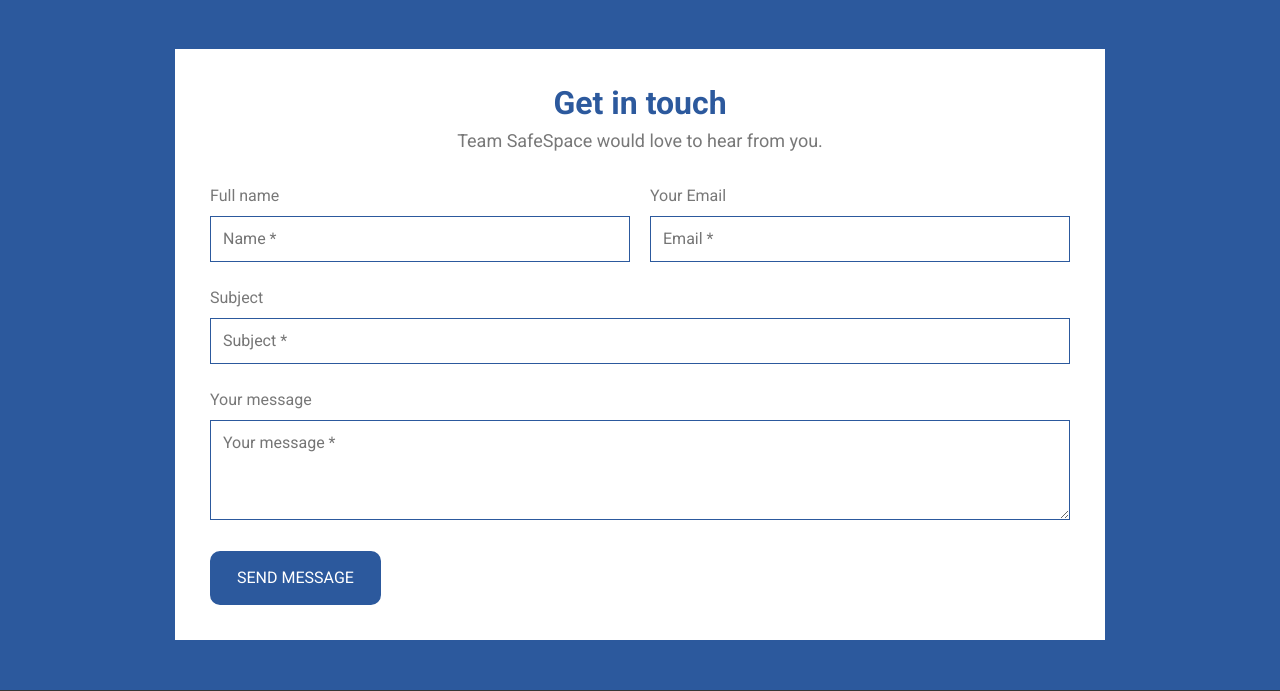
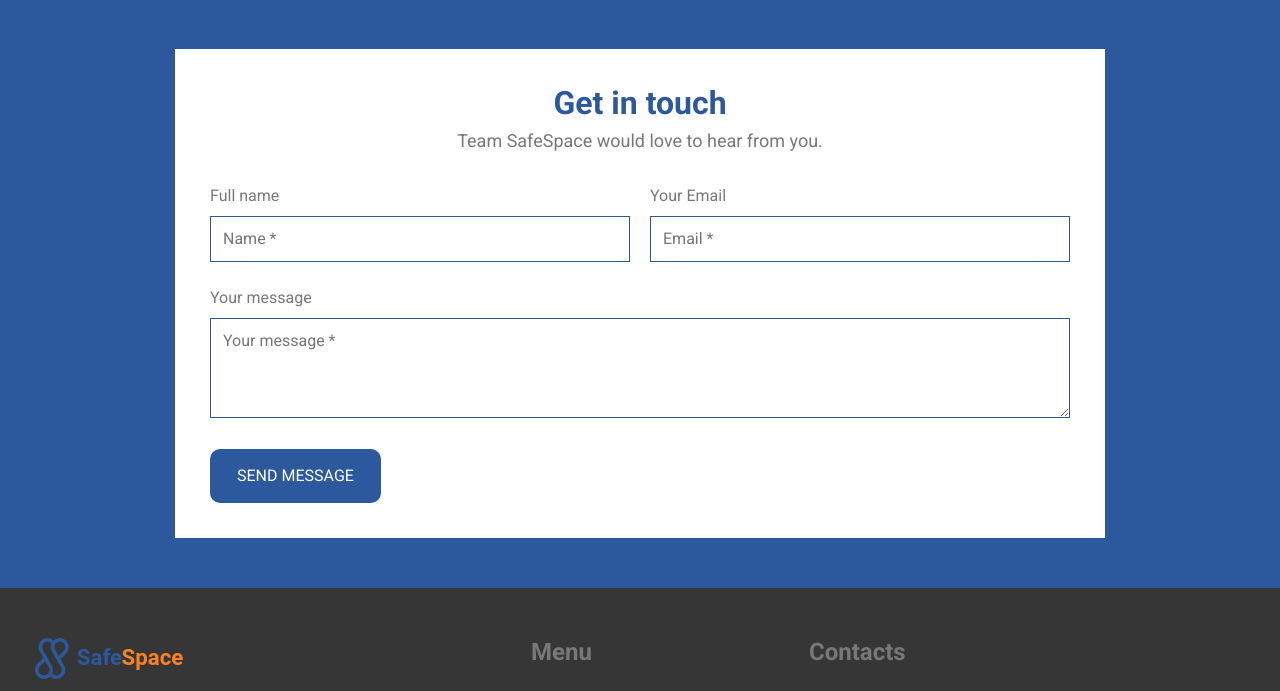
Before and after one commit to emmanuelofor/SafeSpace, a Flask app: page /contact_us in a window 1280 px wide. Shown: the part 91-782 px from the top of the page. Run offline with Flask 3, Linux system fonts and the light colour scheme.

Commit message:
updated contact us

```diff
--- a/templates/contact_us.html
+++ b/templates/contact_us.html
@@ -135,8 +135,7 @@
 
                 </div>
 
-                <label for="subject" class="label">Subject</label>
-                <input type="text" name="subject" id="subject" placeholder="Subject *" class="input-field">
+
 
                 <label for="message" class="label">Your message </label>
                 <textarea name="message" id="message" placeholder="Your message *" required class="input-field"></textarea>
```
